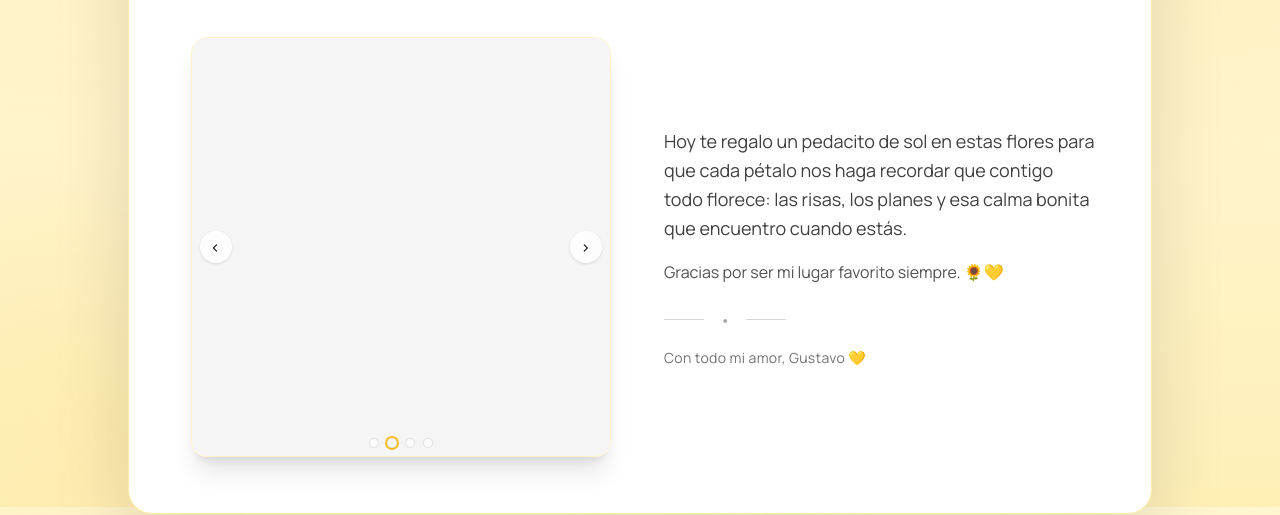
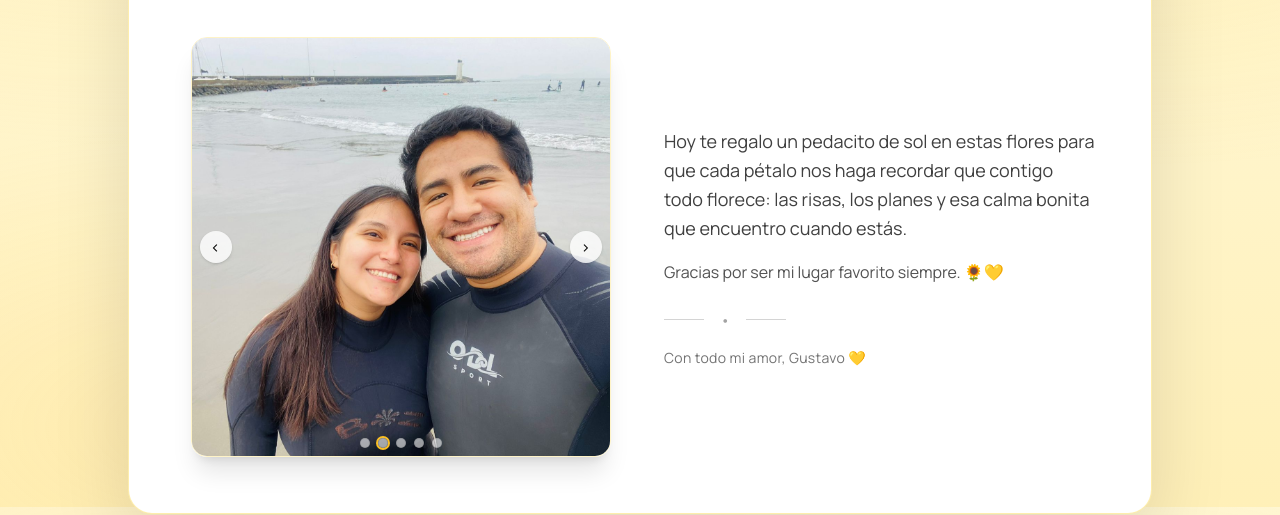
Before and after one commit to hablaplay-dev/flores-amarillas, a plain HTML site: page index.html in a window 1280 px wide. Shown: the part 293-808 px from the top of the page. Drawn offline with nearby package versions, Linux system fonts and the light colour scheme; no server answers.

Commit message:
Update index.html

```diff
--- a/index.html
+++ b/index.html
@@ -104,40 +104,53 @@
 
   <!-- ===== Lógica del slideshow ===== -->
   <script>
-    (async function(){
-      // Nombres que el slider intentará cargar automáticamente
-      const candidates = ["foto.jpg","foto2.jpg","foto3.jpg","foto4.jpg","foto5.jpg","foto6.jpg"];
-      const existing = [];
-      for (const name of candidates) {
-        try {
-          const res = await fetch(name, { method: "HEAD", cache: "no-store" });
-          if (res.ok) existing.push(name);
-        } catch(e) { /* ignora errores si el archivo no existe */ }
+    (function () {
+      const bases = ["foto1","foto2","foto3","foto4","foto5","foto6","foto7","foto8","foto9","foto10"];
+      const exts  = ["jpg","jpeg","png","webp","JPG","JPEG","PNG","WEBP"];
+      const slidesEl = document.getElementById("slides");
+      const dotsEl   = document.getElementById("dots");
+      const found = [];
+
+      // Detecta archivos existentes cargándolos como <img> (evita errores con HEAD/CORS)
+      function tryLoad(src){
+        return new Promise(resolve=>{
+          const img = new Image();
+          img.onload  = () => resolve(src);
+          img.onerror = () => resolve(null);
+          img.src = src + "?v=" + Date.now(); // evita caché
+        });
       }
-      // Si no encuentra ninguna, muestra un placeholder
-      if (existing.length === 0) existing.push("foto.jpg");
 
-      const slidesEl = document.getElementById("slides");
-      const dotsEl = document.getElementById("dots");
+      async function discover(){
+        for (const b of bases){
+          // prueba cada extensión hasta encontrar una
+          for (const e of exts){
+            const src = `${b}.${e}`;
+            const ok  = await tryLoad(src);
+            if (ok){ found.push(ok); break; }
+          }
+        }
+        if (found.length === 0) found.push("foto.jpg"); // fallback
+        buildSlider(found);
+      }
 
-      // Crea las imágenes
-      const imgs = existing.map((src, i) => {
+      function buildSlider(list){
+        const imgs = list.map((src, i) => {
           const img = document.createElement("img");
           img.src = src;
           img.alt = `Foto ${i+1}`;
-        img.className = "slide object-cover";
+          img.className = "slide object-cover w-full h-full";
           slidesEl.appendChild(img);
 
           const dot = document.createElement("button");
           dot.className = "w-2.5 h-2.5 rounded-full bg-white/60 border border-black/10";
           dot.addEventListener("click", () => show(i, true));
           dotsEl.appendChild(dot);
-
           return img;
         });
 
-      // Estado
         let idx = 0, timer;
+
         function show(n, manual=false){
           imgs[idx].classList.remove("show");
           dotsEl.children[idx].classList.remove("ring-2","ring-amber-400","bg-white");
@@ -152,17 +165,16 @@
         function stop(){ clearInterval(timer); }
         function restart(){ stop(); start(); }
 
-      document.getElementById("next").addEventListener("click", () => next());
-      document.getElementById("prev").addEventListener("click", () => prev());
+        document.getElementById("next").addEventListener("click", next);
+        document.getElementById("prev").addEventListener("click", prev);
+        slidesEl.addEventListener("mouseenter", stop);
+        slidesEl.addEventListener("mouseleave", start);
 
-      // Inicializa
-      imgs.forEach(img => { img.style.opacity = 0; });
         show(0);
         start();
+      }
 
-      // Pausa al pasar el mouse (desktop)
-      slidesEl.addEventListener("mouseenter", stop);
-      slidesEl.addEventListener("mouseleave", start);
+      discover();
     })();
   </script>
 </body>
```
Lines whose indentation alone changed are shown as unchanged.
